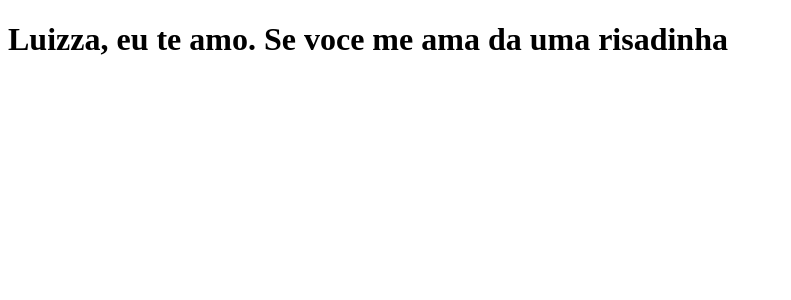
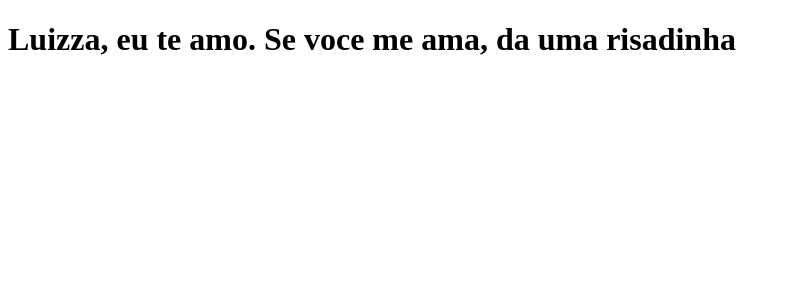
Before and after one commit to Enric0Mz/clone-tabnews, a Next.js app: page / in a window 1280 px wide. Shown: the top 300 px of the page, without its empty margins (0-791 px from the left). Built offline with nearby package versions, Linux system fonts and the light colour scheme.

Commit message:
adiciona v'irgula no texto

```diff
--- a/pages/index.js
+++ b/pages/index.js
@@ -1,5 +1,5 @@
 function Home() {
-    return <h1>Luizza, eu te amo. Se voce me ama da uma risadinha</h1>
+    return <h1>Luizza, eu te amo. Se voce me ama, da uma risadinha</h1>
 }
 
 export default Home;
```
